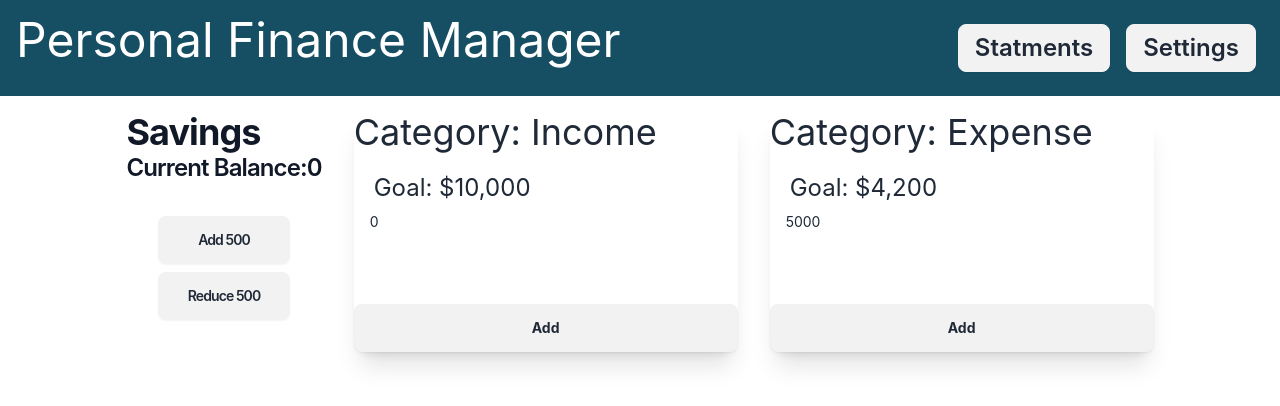
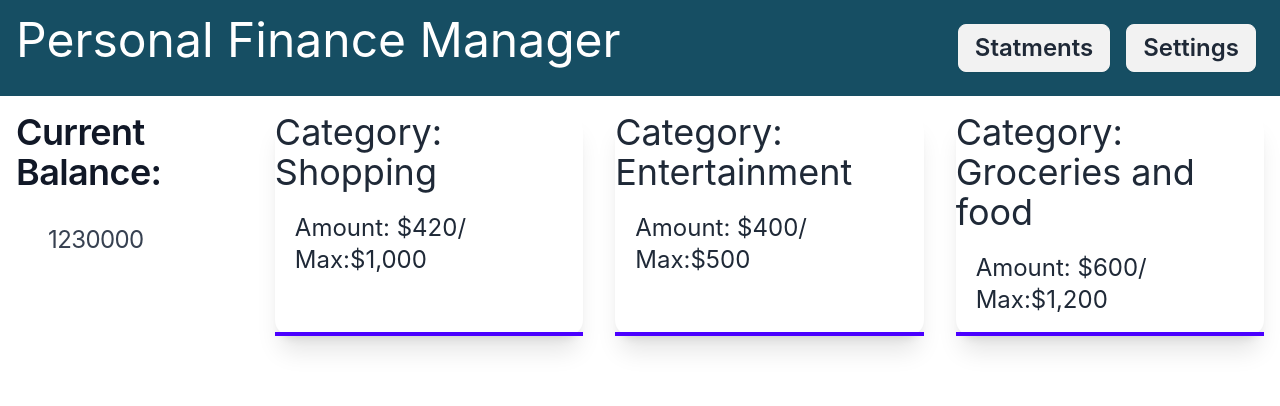
Before and after one commit to maaneesh/Finance-Tracker, a React (Vite) app: page / in a window 1280 px wide. Shown: the top 406 px of the page. Built offline with nearby package versions, Linux system fonts and the light colour scheme.

Commit message:
Revert "created context variables"
This reverts commit 273b38940f4f784cde64d24da805c7e37953855f.

```diff
--- a/src/App.jsx
+++ b/src/App.jsx
@@ -1,52 +1,20 @@
-import React, { useContext } from "react";
+import React from "react";
 import { useState } from "react";
+import ToDoList from "./toDoList";
 import Header from "./components/header";
-import Savings from "./components/savings";
+import CurrentBalance from "./currentBalance";
 import RecentTransactions from "./recentTransactions";
 import Categories from "./components/categories";
-import SavingsContext from "./contexts/Contexts";
-import Income from "./components/income";
-import { IncomeContext } from "./contexts/Contexts";
 
 function App() {
-  const [savings, setSavings] = useState(0);
-
-  const [expenditure, setExpenditure] = useState(5500);
-  const [income, setIncome] = useState(0);
-  // const [income, setIncome] = useContext(IncomeContext);
-
   return (
     <>
       <Header />
       <div className="flex justify-center">
-        <SavingsContext.Provider
-          value={{ value: savings, handleValue: (value) => setSavings(value) }}
-        >
-          <IncomeContext.Provider
-            value={{ pay: income, handlePay: (pay) => setIncome(pay) }}
-          >
-            <Savings />
-            <Categories
-              name={"Income"}
-              amount={income}
-              max={10000}
-              savings={savings}
-            />
-            <Categories
-              name={"Expense"}
-              amount={5000}
-              max={4200}
-              savings={savings}
-            />
-          </IncomeContext.Provider>
-        </SavingsContext.Provider>
-        <SavingsContext.Provider
-          value={{
-            value: expenditure,
-            handleValue: (value) => setExpenditure(value),
-          }}
-        ></SavingsContext.Provider>
-        {/* <Categories name={"Expenses"} amount={400} max={500} /> */}
+        <CurrentBalance />
+        <Categories name={"Shopping"} amount={420} max={1000} />
+        <Categories name={"Entertainment"} amount={400} max={500} />
+        <Categories name={"Groceries and food"} amount={600} max={1200} />
       </div>
     </>
   );
--- a/src/components/categories.jsx
+++ b/src/components/categories.jsx
@@ -1,13 +1,6 @@
-import SavingsContext, { IncomeContext } from "../contexts/Contexts";
-import BudgetContext from "../contexts/Contexts";
 import { currencyFormatter } from "../utils";
-import { useContext } from "react";
 
 function Categories({ name, amount, max }) {
-  const budget = useContext(BudgetContext);
-  const savings = useContext(SavingsContext);
-  console.log({ savings });
-
   return (
     <>
       <div className="card card-compact m-4  bg-base-100 w-96 shadow-xl">
@@ -16,32 +9,16 @@ function Categories({ name, amount, max }) {
         </div>
         <div className="card-body font-normal">
           <span className="ms-1 text-2xl  ">
-            {/* Amount: {currencyFormatter.format(amount)}/ Max:
+            Amount: {currencyFormatter.format(amount)}/ Max:
             {currencyFormatter.format(max)}
-            Savings: {budget.value} */}
-            Goal: {currencyFormatter.format(max)}
           </span>
-          <p>{amount}</p>
         </div>
-        <div className="btn font-bold">
-          <AddPay />
+        <div className="h-1 w-full bg-neutral-200 dark:bg-neutral-600">
+          <div className="h-1 bg-primary"></div>
         </div>
       </div>
     </>
   );
 }
 
-const AddPay = () => {
-  //Add pay button should trigger this function
-  // this should increase the income by $500
-  const income = useContext(IncomeContext);
-  console.log({ income });
-
-  return (
-    <>
-      <button onClick={() => income.handlePay(income.pay + 500)}>Add</button>
-    </>
-  );
-};
-
 export default Categories;
--- a/src/components/income.jsx
+++ /dev/null
@@ -1,13 +0,0 @@
-import React from "react";
-import { IncomeContext } from "../contexts/Contexts";
-import { useContext } from "react";
-
-function Income() {
-  const salary = useContext(IncomeContext);
-  // const taxesPaid = salary.taxes;
-  // console.log(salary.income);
-
-  return <div></div>;
-}
-
-export default Income;
--- a/src/components/savings.jsx
+++ /dev/null
@@ -1,51 +0,0 @@
-import React from "react";
-import { useContext } from "react";
-import BudgetContext from "../contexts/Contexts";
-import { IncomeContext } from "../contexts/Contexts";
-import Income from "./income";
-
-function Savings() {
-  const budget = useContext(BudgetContext);
-  const totalSavings = budget.value;
-  return (
-    <div>
-      <div className="m-4 text-4xl font-bold tracking-tight text-gray-900 dark:text-white">
-        <h2> Savings </h2>
-
-        <div className="card-title text-2xl">
-          <h2>Current Balance:{totalSavings} </h2>
-        </div>
-        <div className="card-body text-2xl">
-          <AddSavings />
-          <DeductSavings />
-        </div>
-      </div>
-    </div>
-  );
-}
-
-const AddSavings = () => {
-  const budget = useContext(BudgetContext);
-
-  return (
-    <div className="btn">
-      <button onClick={() => budget.handleValue(budget.value + 500)}>
-        Add 500
-      </button>
-    </div>
-  );
-};
-
-const DeductSavings = () => {
-  const budget = useContext(BudgetContext);
-
-  return (
-    <div className="btn">
-      <button onClick={() => budget.handleValue(budget.value - 500)}>
-        Reduce 500
-      </button>
-    </div>
-  );
-};
-
-export default Savings;
--- a/src/contexts/Contexts.jsx
+++ /dev/null
@@ -1,13 +0,0 @@
-import React, { createContext } from "react";
-
-const SavingsContext = createContext({ totalSavings: 0 });
-
-export const IncomeContext = createContext({ income: 4500, taxes: 200 });
-export const ExpenseContext = createContext({
-  rent: 1800,
-  groceries: 600,
-  entertainment: 300,
-  clothes: 400,
-});
-
-export default SavingsContext;
--- /dev/null
+++ b/src/contexts/budgetContext.jsx
@@ -0,0 +1,4 @@
+import React, { useContext } from "react";
+const BudgetContext = React.createContext();
+
+export function useBudgets() {}
--- /dev/null
+++ b/src/currentBalance.jsx
@@ -0,0 +1,21 @@
+import React from "react";
+
+function CurrentBalance() {
+  const currentBalance = 1230000;
+  return (
+    <>
+      <div className="m-4 text-2xl font-bold tracking-tight text-gray-900 dark:text-white">
+        <div className="card-title text-4xl">
+          <h2> Current Balance: </h2>
+        </div>
+        <div className="card-body text-2xl">
+          <p className="font-normal text-gray-700 dark:text-gray-400">
+            {currentBalance}
+          </p>
+        </div>
+      </div>
+    </>
+  );
+}
+
+export default CurrentBalance;
--- /dev/null
+++ b/src/toDoList.jsx
@@ -0,0 +1,79 @@
+import React from "react";
+import { useState } from "react";
+
+function ToDoList() {
+  const [tasks, setTasks] = useState([]);
+  const [newTask, setNewTask] = useState(" ");
+
+  function handleInputChange(event) {
+    setNewTask(event.target.value);
+  }
+  function addTask() {
+    if (newTask.trim() !== "") {
+      setTasks((t) => [...t, newTask]);
+    }
+    setNewTask("");
+  }
+  function deleteTask(index) {
+    const updatedTasks = tasks.filter((element, i) => i !== index);
+
+    setTasks(updatedTasks);
+  }
+  function moveTaskUp(index) {
+    if (index > 0) {
+      const updatedTasks = [...tasks];
+      [updatedTasks[index], updatedTasks[index - 1]] = [
+        updatedTasks[index - 1],
+        updatedTasks[index],
+      ];
+      setTasks(updatedTasks);
+    }
+  }
+  function moveTaskDown(index) {
+    if (index < tasks.length - 1) {
+      const updatedTasks = [...tasks];
+      [updatedTasks[index], updatedTasks[index + 1]] = [
+        [updatedTasks[index + 1], updatedTasks[index]],
+      ];
+      setTasks(updatedTasks);
+    }
+  }
+
+  return (
+    <div>
+      <h1>To-Do-List</h1>
+      <div>
+        <input
+          type="text"
+          placeholder="Enter a task"
+          value={newTask}
+          onChange={handleInputChange}
+        />
+        <button className="add-button" onClick={addTask}>
+          Add
+        </button>
+      </div>
+      <ol>
+        {tasks.map((task, index) => (
+          <li key={index}>
+            <span className="text"> {task}</span>
+            <button className="delete-button" onClick={() => deleteTask(index)}>
+              Delete
+            </button>
+            <button className="delete-button" onClick={() => moveTaskUp(index)}>
+              ⬆️
+            </button>
+            <button
+              className="delete-button"
+              onClick={() => moveTaskDown(index)}
+            >
+              ⬇️
+            </button>
+          </li>
+        ))}
+      </ol>
+    </div>
+  );
+}
+
+export default ToDoList;
```
Also changed, not shown: src/components/expense.jsx (deleted).
